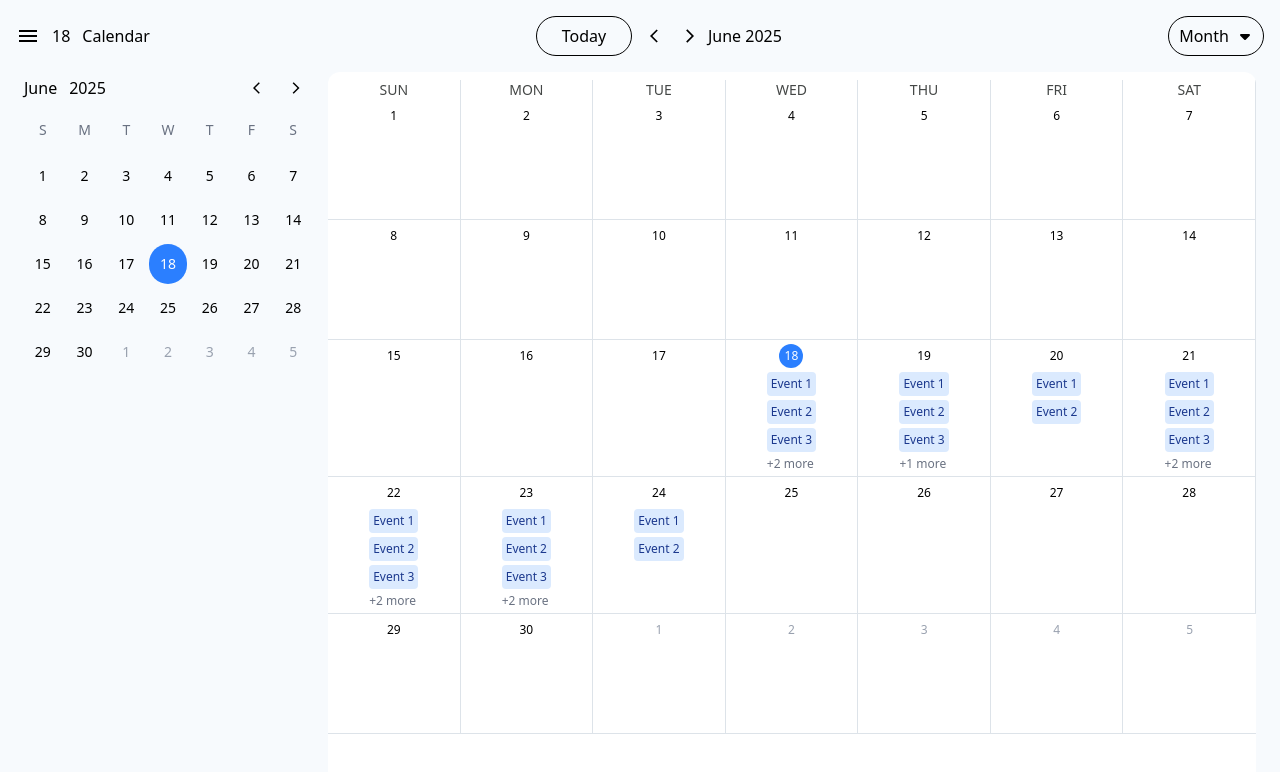
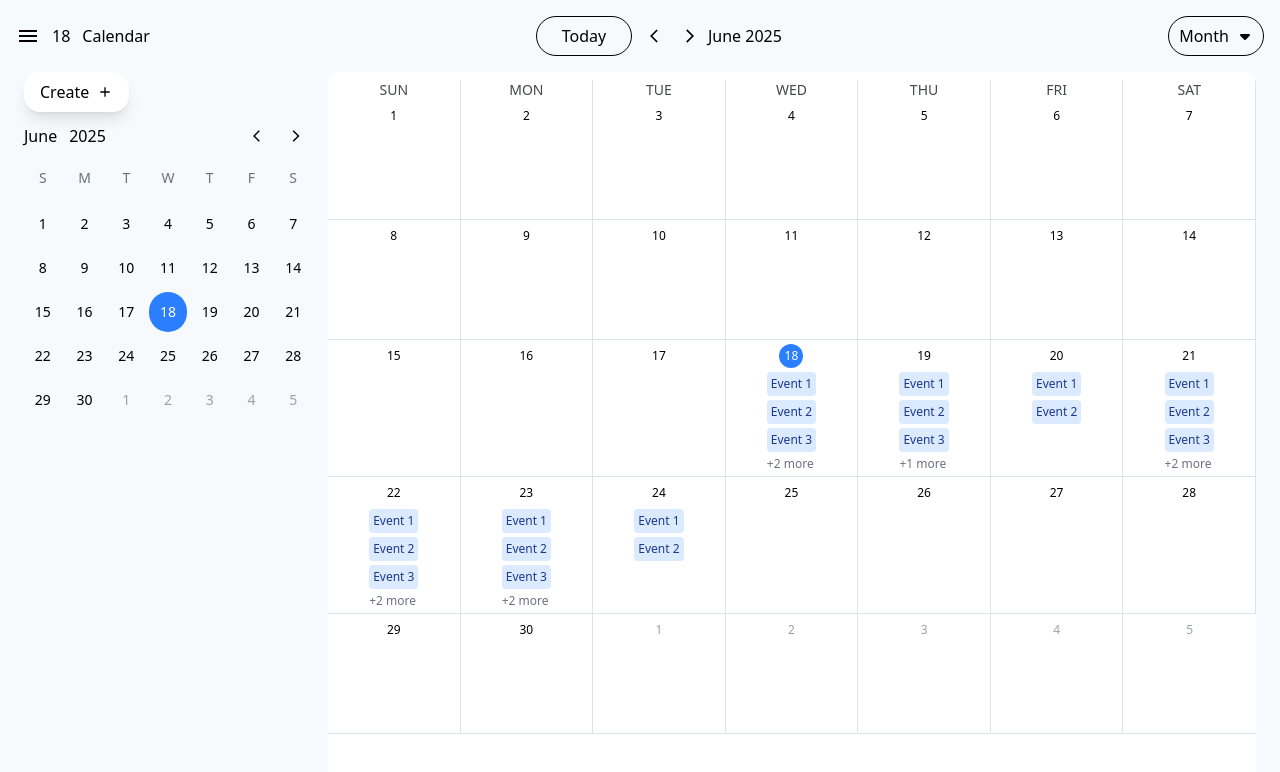
Before and after one commit to mrvicthor/calendar-app, a React (Vite) app: page / in a window 1280 px wide. Shown: the top 772 px of the page. Built offline with nearby package versions, Linux system fonts and the light colour scheme.

Commit message:
feat(calendar.tsx): added create button

```diff
--- a/src/components/calendar.tsx
+++ b/src/components/calendar.tsx
@@ -1,4 +1,4 @@
-import { MdArrowBackIos, MdArrowForwardIos } from "react-icons/md";
+import { MdArrowBackIos, MdArrowForwardIos, MdAdd } from "react-icons/md";
 
 import { useCalendarContext } from "../hooks/useCalendarContext";
 import { MONTHS } from "../utils";
@@ -24,12 +24,21 @@ const Calendar = () => {
     isSelected,
     navigateMonth,
     isNavigatedDate,
+    toggleModal,
   } = useCalendarContext();
 
   const [hoveredId, setHoverId] = useState<number | null>(null);
   return (
     <section className="hidden md:block">
       <div className="space-y-2">
+        <button
+          className="cursor-pointer py-2 px-4 bg-white shadow-lg rounded-2xl capitalize flex items items-center gap-2"
+          onClick={() => {
+            toggleModal();
+          }}
+        >
+          create <MdAdd />
+        </button>
         <div className="flex items-center justify-between gap-3">
           <span>{MONTHS[currentMonth]}</span>
           <span className="mr-auto">{currentYear}</span>{" "}
```
Also changed, not shown: 1 other file (tests, documents, lock files or other folders).
